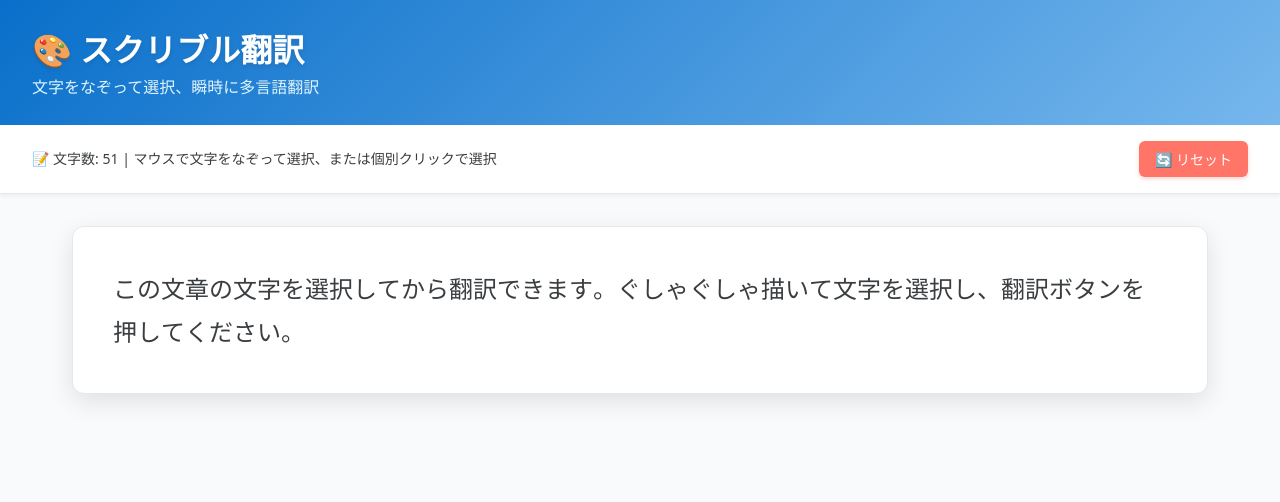
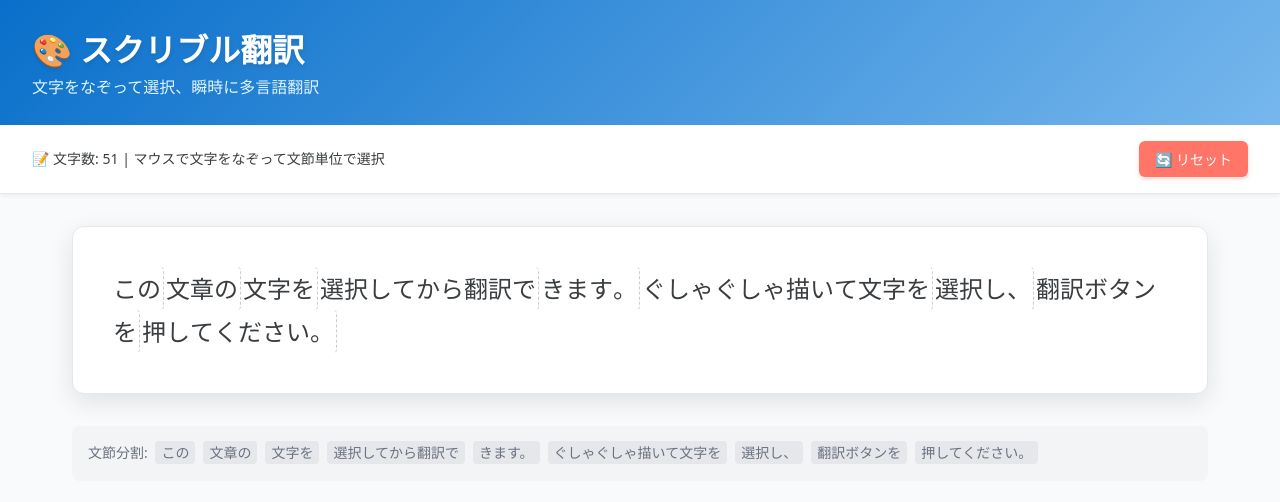
Before and after one commit to rsplndnt/scribble-translator, a React (Vite) app: page / in a window 1280 px wide. Shown: the top 502 px of the page. Built offline with nearby package versions, Linux system fonts and the light colour scheme.

Commit message:
feat: 文節単位での選択機能を実装 - 助詞や句読点で自動区切り

```diff
--- a/src/components/ScribbleTranslator.jsx
+++ b/src/components/ScribbleTranslator.jsx
@@ -28,6 +28,7 @@ const ScribbleTranslator = () => {
   const [isTranslating, setIsTranslating] = useState(false);
   const [showTranslations, setShowTranslations] = useState(false);
   const [selectedText, setSelectedText] = useState('');
+  const [bunsetsuGroups, setBunsetsuGroups] = useState([]);
 
   const targetLanguages = [
     { code: 'en', name: '英語', flag: '🇺🇸' },
@@ -37,12 +38,75 @@ const ScribbleTranslator = () => {
     { code: 'fr', name: 'フランス語', flag: '🇫🇷' },
   ];
 
+  // 簡易的な文節分割（助詞や接続詞で区切る）
+  const analyzeBunsetsu = (text) => {
+    // 文節の区切りとなる文字パターン
+    const particles = ['は', 'が', 'を', 'に', 'で', 'へ', 'と', 'から', 'まで', 'より', 'の'];
+    const punctuations = ['、', '。', '！', '？', '・'];
+
+    const groups = [];
+    let currentGroup = [];
+    let startIndex = 0;
+
+    for (let i = 0; i < text.length; i++) {
+      const char = text[i];
+      currentGroup.push(i);
+
+      // 助詞または句読点の後で区切る
+      if (particles.includes(char) || punctuations.includes(char)) {
+        groups.push({
+          indices: [...currentGroup],
+          text: text.slice(startIndex, i + 1),
+          start: startIndex,
+          end: i
+        });
+        currentGroup = [];
+        startIndex = i + 1;
+      }
+      // 漢字からひらがなへの変化でも区切る（簡易版）
+      else if (i < text.length - 1) {
+        const currentCharType = /[\u4e00-\u9faf]/.test(char) ? 'kanji' : 'other';
+        const nextCharType = /[\u4e00-\u9faf]/.test(text[i + 1]) ? 'kanji' : 'other';
+        const nextIsHiragana = /[\u3040-\u309f]/.test(text[i + 1]);
+
+        if (currentCharType === 'kanji' && nextIsHiragana && !particles.includes(text[i + 1])) {
+          // 漢字の後にひらがなが来る場合（助詞以外）
+          let j = i + 1;
+          while (j < text.length && /[\u3040-\u309f]/.test(text[j]) && !particles.includes(text[j])) {
+            currentGroup.push(j);
+            j++;
+          }
+          if (j > i + 1) {
+            i = j - 1;
+          }
+        }
+      }
+    }
+
+    // 残りの文字をグループに追加
+    if (currentGroup.length > 0) {
+      groups.push({
+        indices: currentGroup,
+        text: text.slice(startIndex),
+        start: startIndex,
+        end: text.length - 1
+      });
+    }
+
+    return groups;
+  };
+
   useEffect(() => {
     const chars = initialText.split('').map((char, idx) => ({
       char,
       id: `char-${idx}`
     }));
     setTextChars(chars);
+
+    // 文節グループを解析
+    const groups = analyzeBunsetsu(initialText);
+    setBunsetsuGroups(groups);
+    console.log('文節グループ:', groups.map(g => g.text));
   }, [initialText]);
 
   // 選択文字の更新時に選択テキストを更新
@@ -95,36 +159,75 @@ const ScribbleTranslator = () => {
     }
   };
 
-  // 個別文字のクリックハンドラ（選択/解除）- 参考コードのtoggleCharSelectionと同様の実装
-  const toggleCharSelection = useCallback((index, e) => {
+  // 文節単位でのトグル
+  const toggleBunsetsuSelection = useCallback((groupIndex, e) => {
     if (e && e.preventDefault) e.preventDefault();
     if (e && e.stopPropagation) e.stopPropagation();
 
-    // 選択モードでない場合は、選択モードをONにする
     if (!isSelectionMode) {
       setIsSelectionMode(true);
     }
 
-    console.log(`Character ${index} clicked, currently selected: ${selectedChars.has(index)}`);
+    const group = bunsetsuGroups[groupIndex];
+    if (!group) return;
 
     const newSelected = new Set(selectedChars);
-    if (newSelected.has(index)) {
-      newSelected.delete(index);
-      console.log(`Character ${index} deselected`);
+    const isGroupSelected = group.indices.every(idx => newSelected.has(idx));
+
+    if (isGroupSelected) {
+      // グループ全体を選択解除
+      group.indices.forEach(idx => newSelected.delete(idx));
+      console.log(`文節 "${group.text}" を選択解除`);
     } else {
-      newSelected.add(index);
-      console.log(`Character ${index} selected`);
+      // グループ全体を選択
+      group.indices.forEach(idx => newSelected.add(idx));
+      console.log(`文節 "${group.text}" を選択`);
     }
 
     setSelectedChars(newSelected);
 
-    // 選択が0になったら選択モードを解除
     if (newSelected.size === 0) {
       setConfirmButtons(null);
       setIsSelectionMode(false);
       setShowTranslations(false);
     }
-  }, [selectedChars, isSelectionMode]);
+  }, [selectedChars, isSelectionMode, bunsetsuGroups]);
+
+  // 個別文字のクリックハンドラ
+  const toggleCharSelection = useCallback((index, e) => {
+    if (e && e.preventDefault) e.preventDefault();
+    if (e && e.stopPropagation) e.stopPropagation();
+
+    // どの文節グループに属するか確認
+    const groupIndex = bunsetsuGroups.findIndex(group =>
+      group.indices.includes(index)
+    );
+
+    if (groupIndex !== -1) {
+      // 文節単位で選択/解除
+      toggleBunsetsuSelection(groupIndex, e);
+    } else {
+      // 文節に属さない場合は個別選択
+      if (!isSelectionMode) {
+        setIsSelectionMode(true);
+      }
+
+      const newSelected = new Set(selectedChars);
+      if (newSelected.has(index)) {
+        newSelected.delete(index);
+      } else {
+        newSelected.add(index);
+      }
+
+      setSelectedChars(newSelected);
+
+      if (newSelected.size === 0) {
+        setConfirmButtons(null);
+        setIsSelectionMode(false);
+        setShowTranslations(false);
+      }
+    }
+  }, [selectedChars, isSelectionMode, bunsetsuGroups, toggleBunsetsuSelection]);
 
   const getMousePos = useCallback((e) => {
     if (!overlayRef.current) return { x: 0, y: 0 };
@@ -168,17 +271,27 @@ const ScribbleTranslator = () => {
         const absY = p.y + overlayRect.top;
         return Math.hypot(absX - cx, absY - cy) < Math.max(rect.width, rect.height) * 0.7;
       });
-      if (hit) hits.push({ idx, cx, cy });
+      if (hit) hits.push(idx);
     });
 
-    const selected = new Set(hits.map(h => h.idx));
-    if (selected.size) {
+    // ヒットした文字が属する文節グループを全て選択
+    const selectedIndices = new Set();
+    hits.forEach(idx => {
+      const group = bunsetsuGroups.find(g => g.indices.includes(idx));
+      if (group) {
+        group.indices.forEach(i => selectedIndices.add(i));
+      } else {
+        selectedIndices.add(idx);
+      }
+    });
+
+    if (selectedIndices.size > 0) {
       setIsSelectionMode(true);
-      setSelectedChars(selected);
+      setSelectedChars(selectedIndices);
     }
 
     setCurrentPath([]);
-  }, [currentPath, textChars]);
+  }, [currentPath, bunsetsuGroups]);
 
   const handleTranslate = useCallback(async () => {
     if (!selectedText.trim() || isTranslating) return;
@@ -211,10 +324,13 @@ const ScribbleTranslator = () => {
 
   const resetText = () => {
     cancelSelection();
-    setTextChars(initialText.split('').map((char, idx) => ({
+    const chars = initialText.split('').map((char, idx) => ({
       char,
       id: `char-${idx}`
-    })));
+    }));
+    setTextChars(chars);
+    const groups = analyzeBunsetsu(initialText);
+    setBunsetsuGroups(groups);
   };
 
   const styles = {
@@ -312,6 +428,11 @@ const ScribbleTranslator = () => {
       transform: 'scale(1.05)',
       boxShadow: '0 2px 8px rgba(9, 111, 202, 0.2)',
       cursor: 'pointer'
+    },
+    bunsetsuBorder: {
+      borderRight: '1px dashed #ccc',
+      paddingRight: '2px',
+      marginRight: '2px'
     },
     overlay: {
       position: 'absolute',
@@ -415,6 +536,11 @@ const ScribbleTranslator = () => {
     }
   };
 
+  // 文字が文節の最後かどうか確認
+  const isBunsetsuEnd = (index) => {
+    return bunsetsuGroups.some(group => group.end === index);
+  };
+
   return (
     <div style={styles.container}>
       <div style={styles.header}>
@@ -426,10 +552,10 @@ const ScribbleTranslator = () => {
         <div style={styles.toolbarInfo}>
           {selectedChars.size > 0 ? (
             <span style={{ color: '#096FCA', fontWeight: '500' }}>
-              ✨ {selectedChars.size}文字選択中: "{selectedText}" | 💡 選択した文字をクリックで解除
+              ✨ {selectedChars.size}文字選択中: "{selectedText}" | 💡 文節単位で選択・解除
             </span>
           ) : (
-            <span>📝 文字数: {textChars.length} | マウスで文字をなぞって選択、または個別クリックで選択</span>
+            <span>📝 文字数: {textChars.length} | マウスで文字をなぞって文節単位で選択</span>
           )}
           {isTranslating && (
             <span style={{ color: '#10b981', marginLeft: '16px', fontWeight: '500' }}>
@@ -458,7 +584,8 @@ const ScribbleTranslator = () => {
                   ...(isSelectionMode && !selectedChars.has(i) ? {
                     cursor: 'pointer',
                     padding: '2px 1px'
-                  } : {})
+                  } : {}),
+                  ...(isBunsetsuEnd(i) && !isSelectionMode ? styles.bunsetsuBorder : {})
                 }}
               >
                 {c.char === ' ' ? '\u00A0' : c.char}
@@ -525,6 +652,27 @@ const ScribbleTranslator = () => {
           )}
         </div>
 
+        {/* 文節表示（デバッグ用 - 必要なければ削除可） */}
+        <div style={{
+          marginTop: '16px',
+          padding: '16px',
+          backgroundColor: '#f3f4f6',
+          borderRadius: '8px',
+          fontSize: '14px',
+          color: '#6b7280'
+        }}>
+          文節分割: {bunsetsuGroups.map((g, i) => (
+            <span key={i} style={{
+              margin: '0 4px',
+              padding: '2px 6px',
+              backgroundColor: '#e5e7eb',
+              borderRadius: '4px'
+            }}>
+              {g.text}
+            </span>
+          ))}
+        </div>
+
         {showTranslations && selectedText && (
           <div style={styles.translationContainer}>
             <h3 style={styles.translationTitle}>
```
